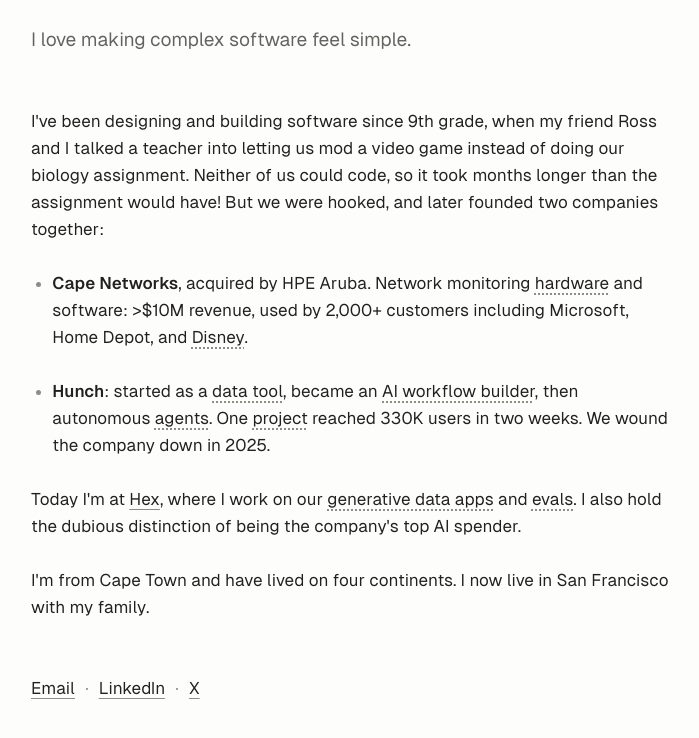
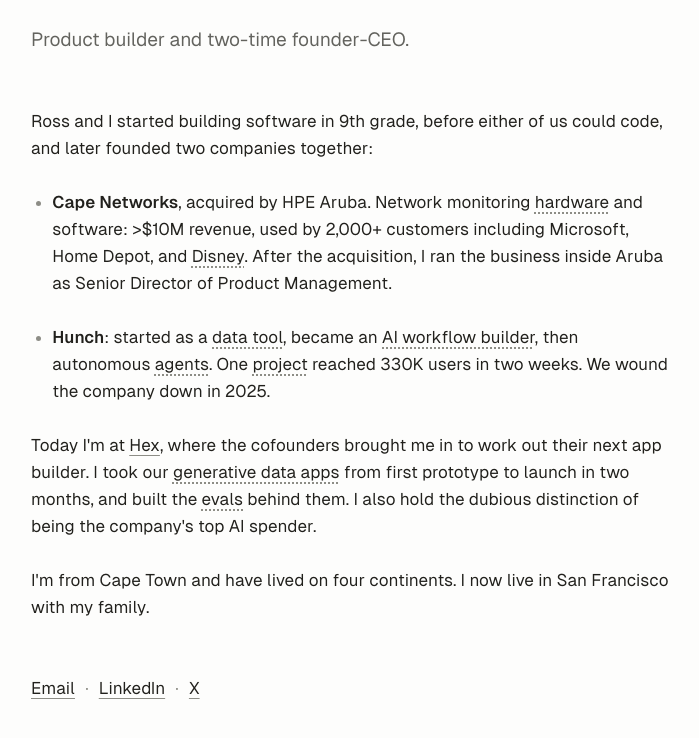
Before and after one commit to daviddbwilson/david-bio, a plain HTML site: page index.html in a window 1280 px wide. Shown: the part 108-846 px from the top of the page, without its empty margins (289-988 px from the left). Drawn offline with Linux system fonts and the light colour scheme.

Commit message:
Home page copy pass: tagline, origin line, Cape and Hex detail
Update index.html copy and keep website copy.md and llms.txt in sync.
Hover-card markup and card ids are unchanged.

Co-Authored-By: Claude Opus 5.5 <noreply@anthropic.com>
Claude-Session: https://claude.ai/code/session_01CqFpLypc5dZ11SM5Gh5Zda

```diff
--- a/index.html
+++ b/index.html
@@ -88,16 +88,12 @@
             <header class="home-header">
                 <h1>David Wilson</h1>
                 <p class="tagline">
-                    I love making complex software feel simple.
+                    Product builder and two-time founder-CEO.
                 </p>
             </header>
             <p>
-                I've been designing and building software since 9th grade, when
-                my friend Ross and I talked a teacher into letting us mod a
-                video game instead of doing our biology assignment. Neither of
-                us could code, so it took months longer than the assignment
-                would have! But we were hooked, and later founded two companies
-                together:
+                Ross and I started building software in 9th grade, before either
+                of us could code, and later founded two companies together:
             </p>
             <ul class="companies">
                 <li>
@@ -122,7 +118,8 @@
                         target="_blank"
                         rel="noopener"
                         >Disney</a
-                    >.
+                    >. After the acquisition, I ran the business inside Aruba as
+                    Senior Director of Product Management.
                 </li>
                 <li>
                     <strong>Hunch</strong>: started as a
@@ -164,7 +161,8 @@
                 Today I'm at
                 <a href="https://hex.tech" target="_blank" rel="noopener"
                     >Hex</a
-                >, where I work on our
+                >, where the cofounders brought me in to work out their next
+                app builder. I took our
                 <a
                     class="card-link"
                     data-card="gda"
@@ -173,7 +171,7 @@
                     rel="noopener"
                     >generative data apps</a
                 >
-                and
+                from first prototype to launch in two months, and built the
                 <a
                     class="card-link"
                     data-card="evals"
@@ -181,7 +179,8 @@
                     target="_blank"
                     rel="noopener"
                     >evals</a
-                >. I also hold the dubious distinction of being the company's
+                >
+                behind them. I also hold the dubious distinction of being the company's
                 top AI spender.
             </p>
             <p>
```
Also changed, not shown: llms.txt, 1 other file.
